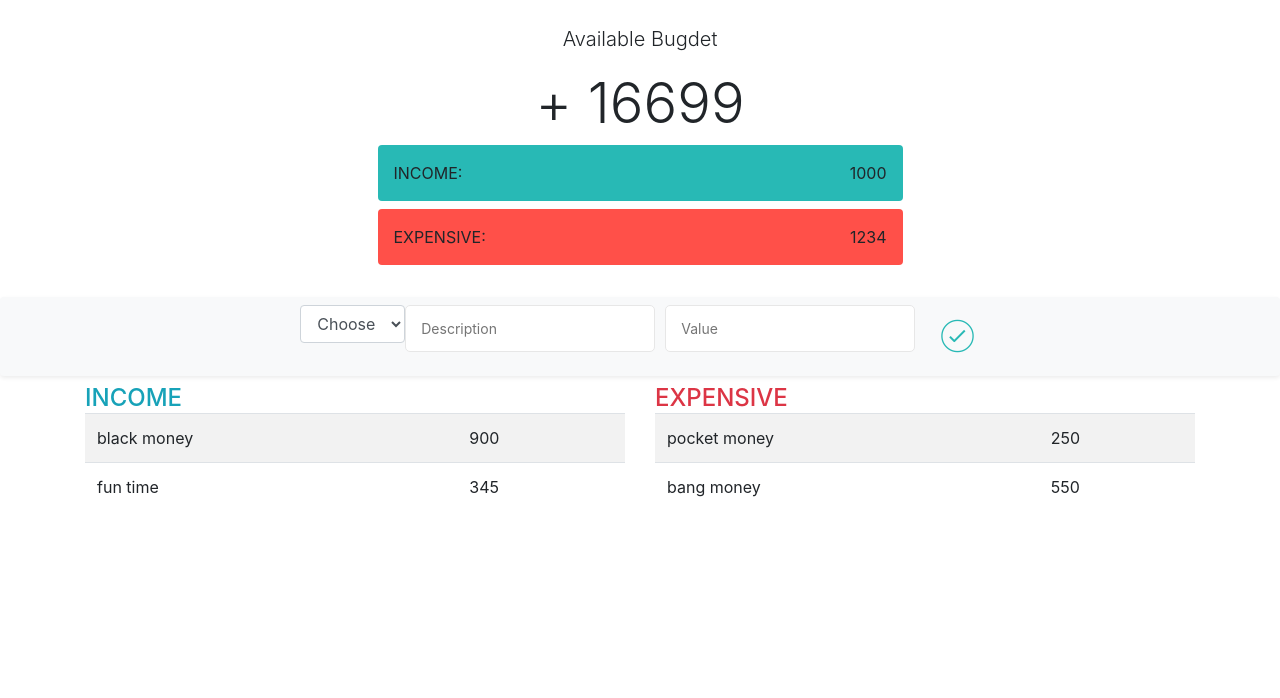
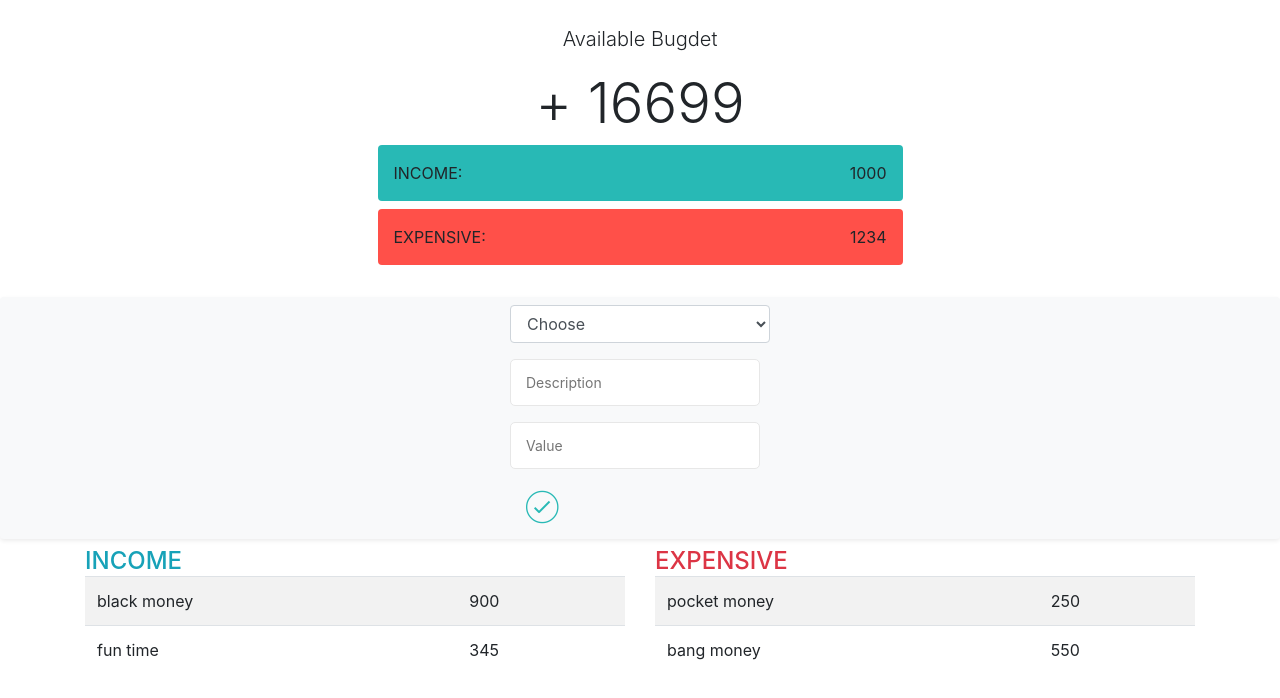
Before and after one commit to FarukhSaifi/Budgety, a React (Create React App) app: page / in a window 1280 px wide. Shown: the top 698 px of the page. Built offline with nearby package versions, Linux system fonts and the light colour scheme.

Commit message:
CDN Fixes

```diff
--- a/package.json
+++ b/package.json
@@ -1,5 +1,5 @@
 {
-  "homepage": "http://Farukh1x95.github.io/Budgety",
+  "homepage": "https://Farukh1x95.github.io/Budgety",
   "name": "budgety",
   "version": "0.1.0",
   "private": true,
--- a/public/index.html
+++ b/public/index.html
@@ -26,7 +26,7 @@
   <link rel="stylesheet" href="https://stackpath.bootstrapcdn.com/bootstrap/4.3.1/css/bootstrap.min.css"
     integrity="sha384-ggOyR0iXCbMQv3Xipma34MD+dH/1fQ784/j6cY/iJTQUOhcWr7x9JvoRxT2MZw1T" crossorigin="anonymous">
   <!-- Iconic Icon -->
-  <link href="http://code.ionicframework.com/ionicons/2.0.1/css/ionicons.min.css" rel="stylesheet" type="text/css">
+  <link href="https://code.ionicframework.com/ionicons/2.0.1/css/ionicons.min.css" rel="stylesheet" type="text/css">
 
 </head>
 
--- a/src/Components/InputData.js
+++ b/src/Components/InputData.js
@@ -34,11 +34,7 @@ class InputData extends Component {
 
           return (
             <div className="d-flex justify-content-center align-items-center p-2 my-2 text-dark-50 bg-light rounded shadow-sm">
-              <form
-                onSubmit={this.onSubmit.bind(this, dispatch)}
-                key={this.id}
-                className="d-flex"
-              >
+              <form onSubmit={this.onSubmit.bind(this, dispatch)} key={this.id}>
                 <div className="form-group">
                   <select
                     value={mType}
```
